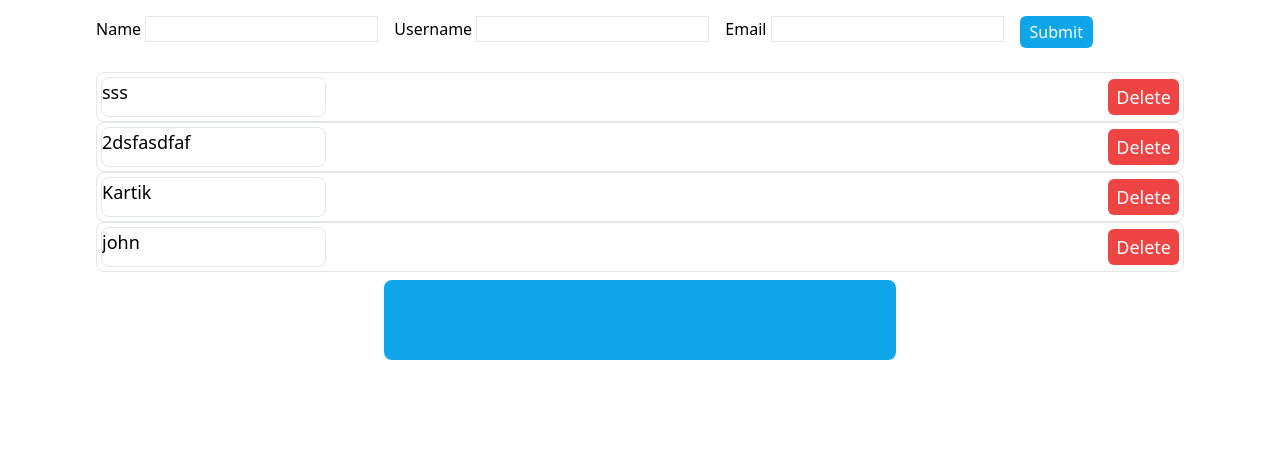
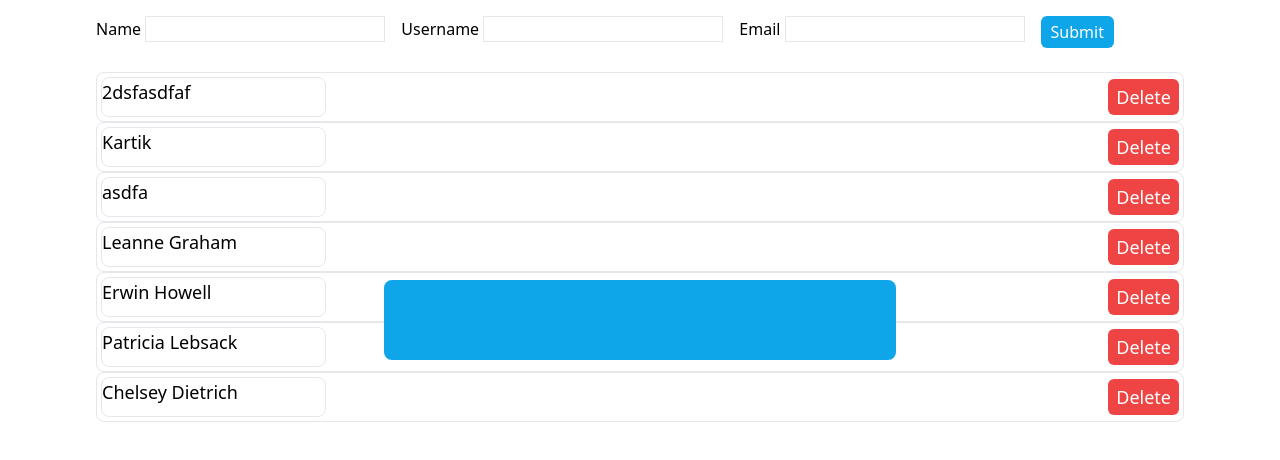
Before and after one commit to Karthikdev85/mock-json-server, a website built with Parcel: page src/index.html in a window 1280 px wide. Shown: the part 60-520 px from the top of the page. Built offline with nearby package versions, Linux system fonts and the light colour scheme; data requests are answered from the project's data file.

Commit message:
minor changes

```diff
--- a/db.json
+++ b/db.json
@@ -1,11 +1,5 @@
 {
   "users": [
-    {
-      "id": 54341,
-      "name": "sss",
-      "username": "",
-      "email": "4"
-    },
     {
       "id": 41251,
       "name": "2dsfasdfaf",
@@ -20,9 +14,33 @@
     },
     {
       "id": 91344,
-      "name": "john ",
+      "name": "asdfa",
       "username": "joe",
       "email": "john@sd.io"
+    },
+    {
+      "id": 78475,
+      "name": "Leanne Graham",
+      "username": "Bret",
+      "email": "Sincere@april.biz"
+    },
+    {
+      "id": 18688,
+      "name": "Erwin Howell",
+      "username": "eren",
+      "email": "Shanna@melissa.tv"
+    },
+    {
+      "id": 58162,
+      "name": "Patricia Lebsack",
+      "username": "Karianne",
+      "email": "Julianne.OConner@kory.org"
+    },
+    {
+      "id": 20173,
+      "name": "Chelsey Dietrich",
+      "username": "Kamren",
+      "email": "Lucio_Hettinger@annie.ca"
     }
   ]
 }
--- a/src/index.html
+++ b/src/index.html
@@ -11,15 +11,15 @@
       <form class="flex flex-wrap gap-4" id="form">
         <div>
           <label for="name">Name</label>
-          <input class="border" type="text" id="name" required />
+          <input class="border w-60" type="text" id="name" required />
         </div>
         <div>
           <label for="username">Username</label>
-          <input class="border" type="text" id="username" required />
+          <input class="border w-60" type="text" id="username" required />
         </div>
         <div>
           <label for="email">Email</label>
-          <input class="border" type="email" id="email" required />
+          <input class="border w-60" type="email" id="email" required />
         </div>
         <button class="px-2.5 py-1 rounded-md bg-sky-500 text-white">
           Submit
```
Also changed, not shown: dist/index.html, 2 other files.
